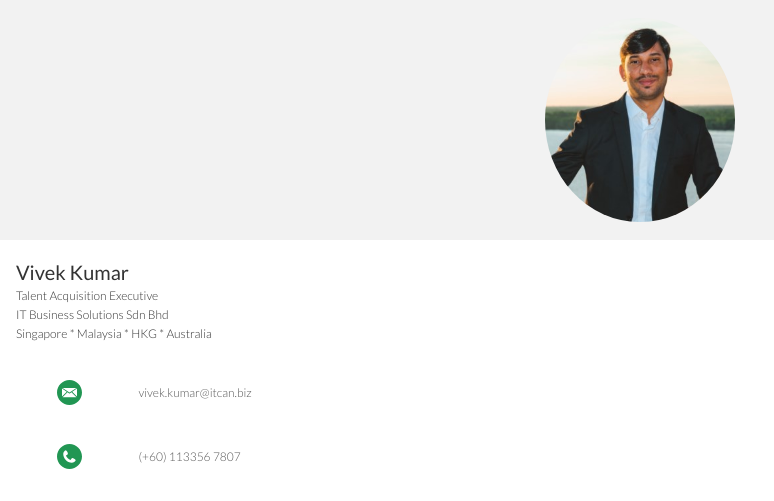
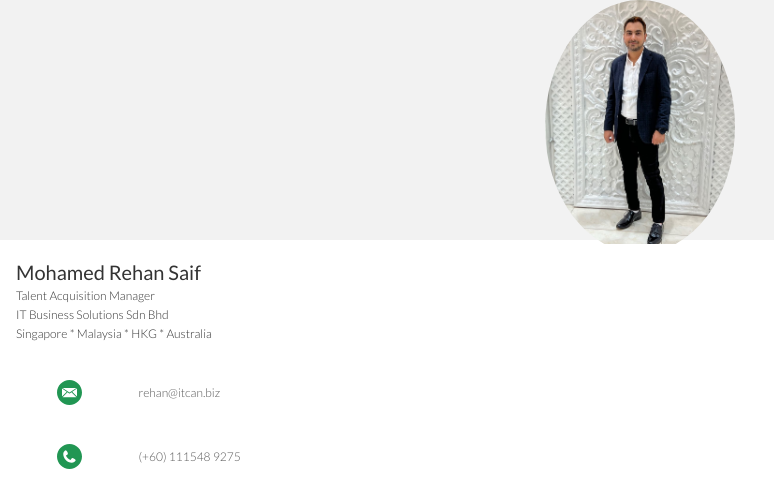
Before and after one commit to ITCANNAMECARD/Mohamed-Rehan-Saif, a plain HTML site: page index.html in a window 1280 px wide. Shown: the top 501 px of the page, 0-774 px from the left. Drawn offline with Linux system fonts and the light colour scheme; a web font is replaced by a local one.

Commit message:
Update index.html

```diff
--- a/index.html
+++ b/index.html
@@ -14,7 +14,7 @@
 			<div class="row">
 				<div class="col"></div>
 				<div class="col is-5">
-					<img class="profile-pic" src="VIVEK KUMAR.jpg" alt="Profile Picture">
+					<img class="profile-pic" src="Mohamed Rehan Saif.jpeg" alt="Profile Picture">
 				</div>
 				<div class="col"></div>
 			</div>
@@ -25,8 +25,8 @@
 		<div class="container">
 			<div class="row name-title-company">
 				<div class="col is-6">
-					<p class="text-name">Vivek Kumar</p>
-					<p class="text-title-company">Talent Acquisition Executive</p>
+					<p class="text-name">Mohamed Rehan Saif</p>
+					<p class="text-title-company">Talent Acquisition Manager</p>
 					<p class="text-title-company">IT Business Solutions Sdn Bhd</p>
 					<p class="text-title-company">Singapore	*	Malaysia	*	HKG	*	Australia
 				</div>
@@ -38,14 +38,14 @@
 	</section>
 
 	<section class="bg-color-white secondary-info">
-		<a href="mailto:vivek.kumar@itcan.biz">
+		<a href="mailto:rehan@itcan.biz">
 			<div class="container">
 				<div class="row detail">
 					<div class="col">
 						<img src="assets/icon-email.svg" alt="Email Icon"">
 					</div>
 					<div class="col is-8">
-						<p class="text-detail">vivek.kumar@itcan.biz</p>
+						<p class="text-detail">rehan@itcan.biz</p>
 					</div>
 					<div class="col">
 						<img src="assets/right-arrow.svg" alt="Right Arrow" height="50%" width="40%">
@@ -56,14 +56,14 @@
 	</section>
 
 	<section class="bg-color-white secondary-info">
-		<a href="tel:+601133567807">
+		<a href="tel:+601115489275">
 			<div class="container">
 				<div class="row detail">
 					<div class="col">
 						<img src="assets/icon-phone.svg" alt="Phone Icon"">
 					</div>
 					<div class="col is-8">
-						<p class="text-detail">(+60) 113356 7807</p>
+						<p class="text-detail">(+60) 111548 9275</p>
 					</div>
 					<div class="col">
 						<img src="assets/right-arrow.svg" alt="Right Arrow" height="50%" width="40%">
```
